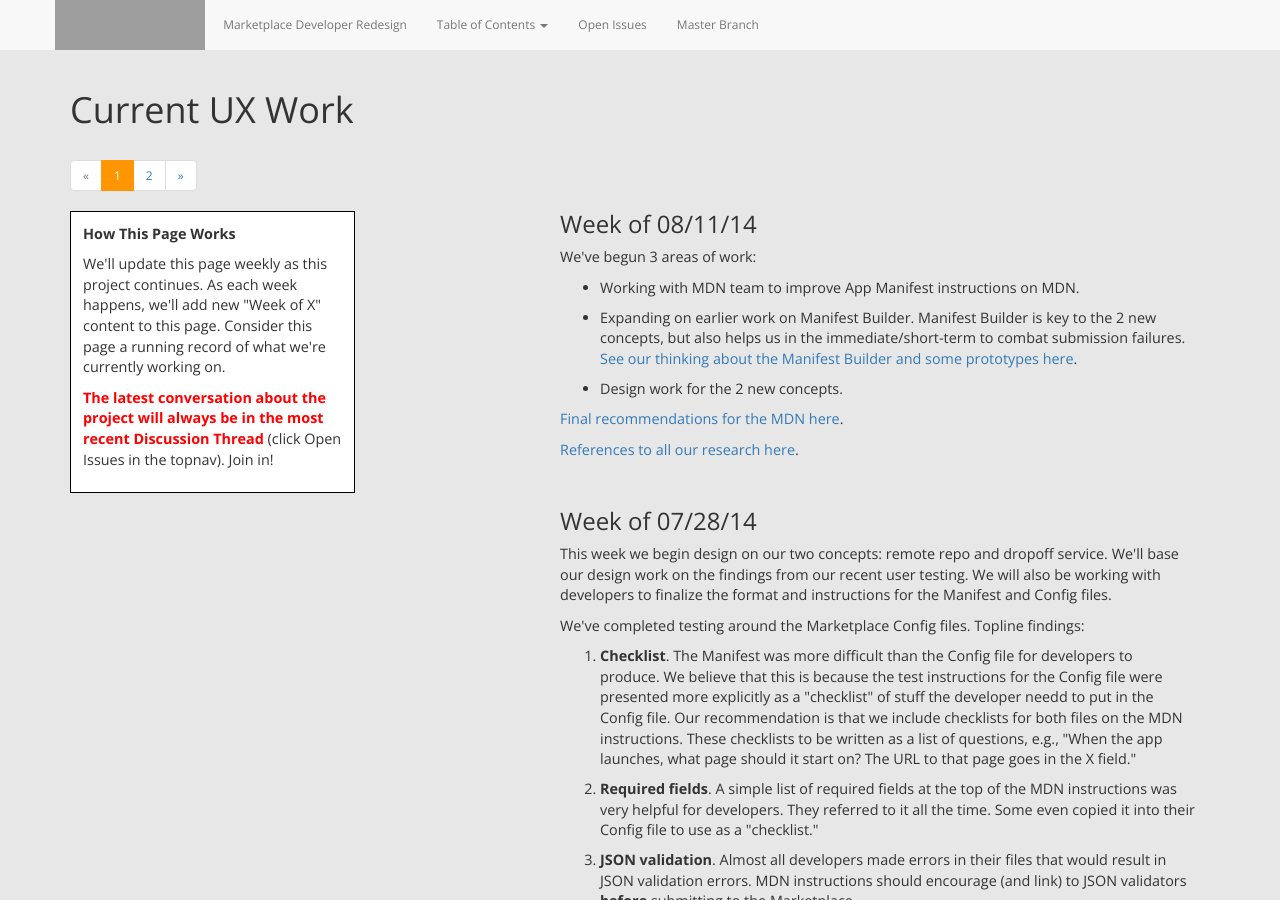
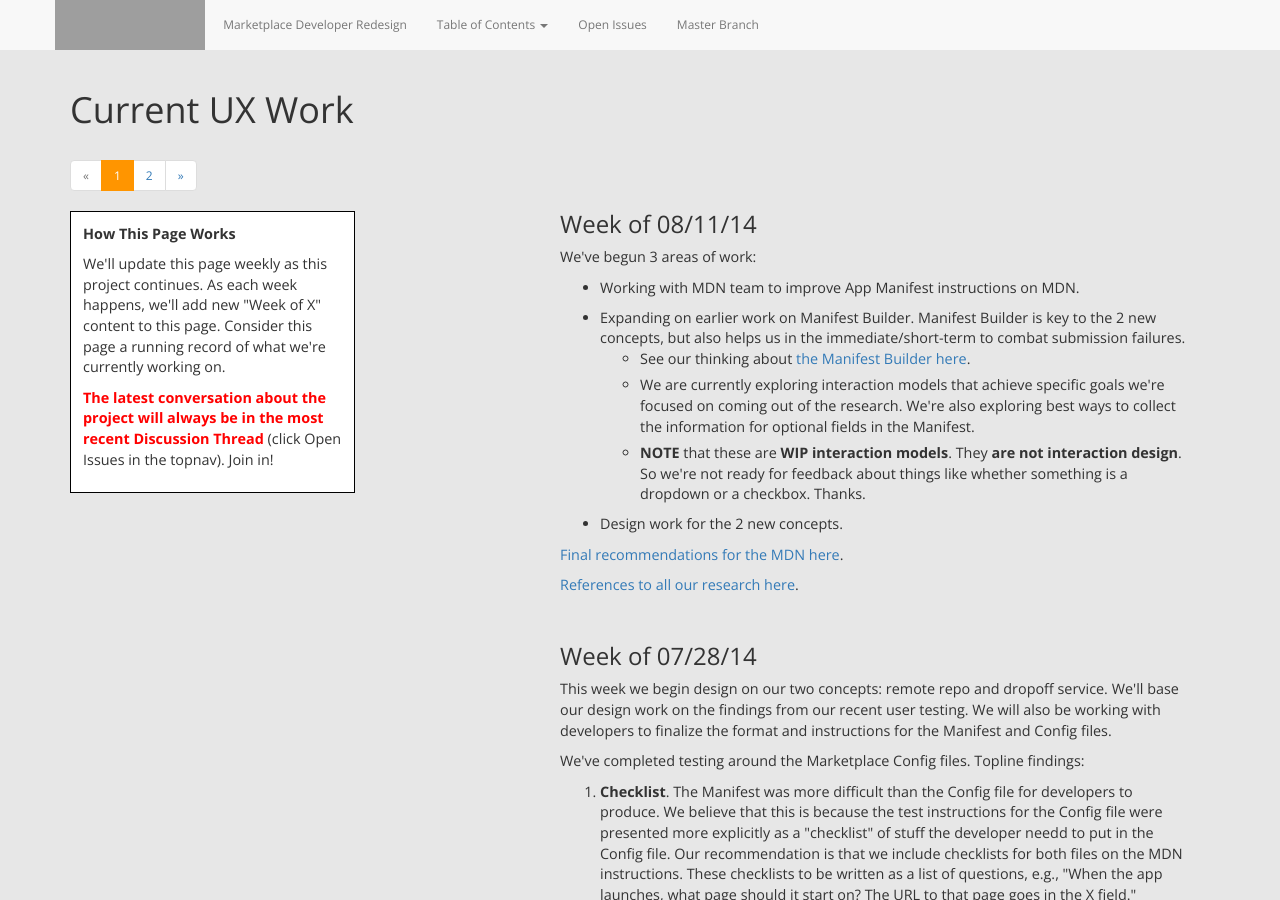
Before and after one commit to MarketplaceUX/devhub-redesign, a Jekyll site: the page built from current_ux.html, in a window 1280 px wide and 900 px high. Built offline with Jekyll 4.4.1, drawn with Linux system fonts in a browser that asks for light colours; nearby versions of some CDN libraries; grey boxes are pictures that could not be loaded.

Commit message:
update link

```diff
--- a/current_ux.html
+++ b/current_ux.html
@@ -40,7 +40,13 @@ multisequence: current_ux
     		<ul class="longText">
     			<li>Working with MDN team to improve App Manifest instructions on MDN.</li>
 
-    			<li>Expanding on earlier work on Manifest Builder. Manifest Builder is key to the 2 new concepts, but also helps us in the immediate/short-term to combat submission failures. <a href="http://bna3a6.axshare.com">See our thinking about the Manifest Builder and some prototypes here</a>.</li>
+    			<li>Expanding on earlier work on Manifest Builder. Manifest Builder is key to the 2 new concepts, but also helps us in the immediate/short-term to combat submission failures.
+    				<ul>
+    					<li style="margin-bottom:6px;">See our thinking about <a href="http://bna3a6.axshare.com">the Manifest Builder here</a>.</li>
+    					<li style="margin-bottom:6px;">We are currently exploring interaction models that achieve specific goals we're focused on coming out of the research. We're also exploring best ways to collect the information for optional fields in the Manifest. </li>
+    					<li style="margin-bottom:6px;"><b>NOTE</b> that these are <b>WIP interaction models</b>. They <b>are not interaction design</b>. So we're not ready for feedback about things like whether something is a dropdown or a checkbox. Thanks.</li>
+    				</ul>
+    			</li>
 
     			<li>Design work for the 2 new concepts.</li>
     		</ul>
```
